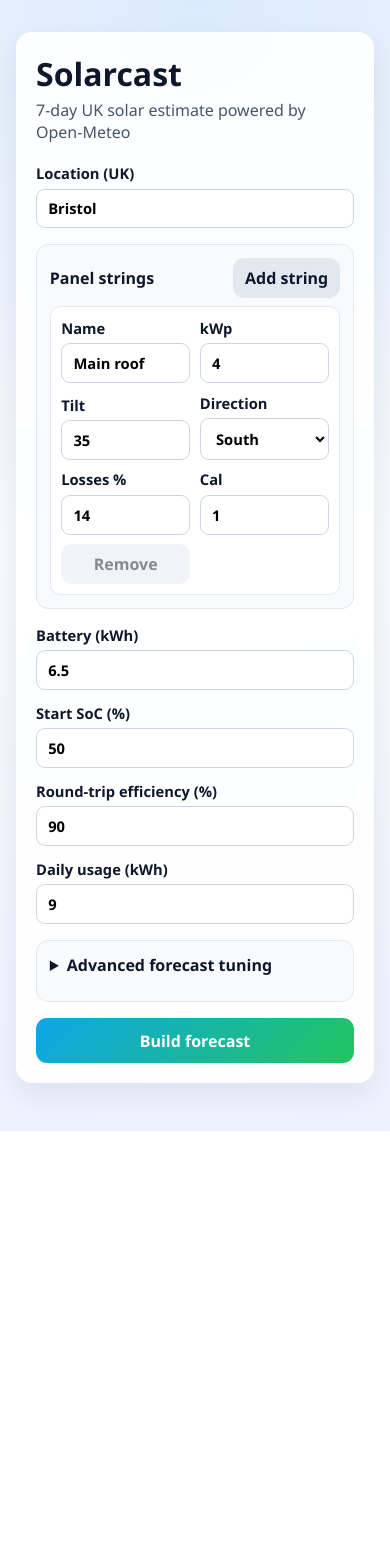
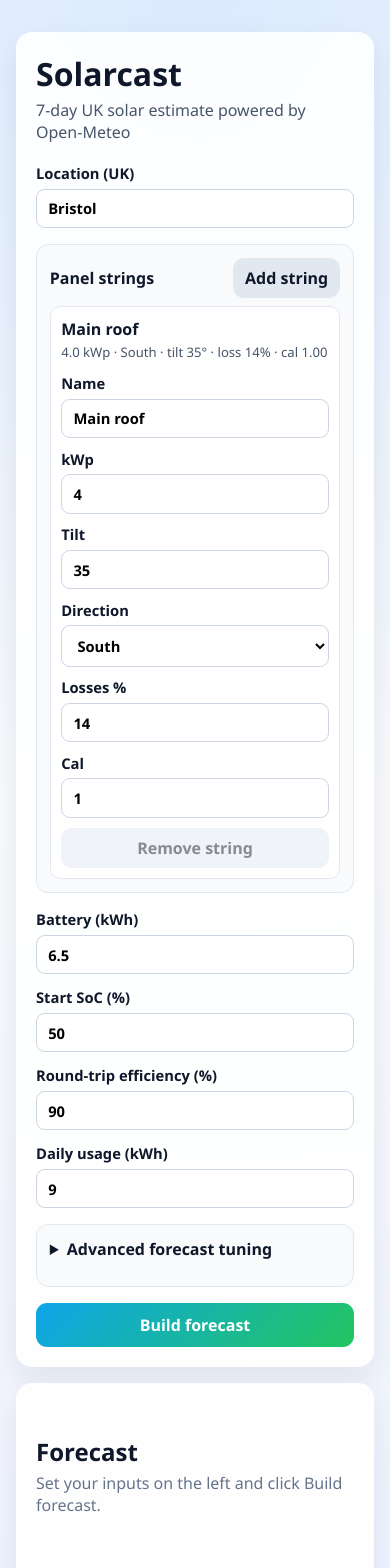
Before and after one commit to alpower/solarcast, a SvelteKit app: page / in a window 390 px wide. Shown: the top 1568 px of the page. Before the commit the page ends 1131 px from the top, so only its background shows below. Built offline with nearby package versions, Linux system fonts and the light colour scheme.

Commit message:
responsive tweaks

```diff
--- a/src/routes/+page.svelte
+++ b/src/routes/+page.svelte
@@ -237,6 +237,11 @@
 		}
 
 		return best;
+	}
+
+	function compassLabelFromAzimuth(azimuth: number) {
+		const key = compassKeyFromAzimuth(azimuth);
+		return compassOptions.find((option) => option.key === key)?.label ?? 'South';
 	}
 
 	onMount(() => {
@@ -597,7 +602,9 @@
 </svelte:head>
 
 <main>
-	<section class="card">
+	<div class="app-layout">
+		<div class="left-col">
+			<section class="card form-card">
 				<h1>Solarcast</h1>
 				<p class="subtitle">7-day UK solar estimate powered by Open-Meteo</p>
 
@@ -619,7 +626,16 @@
 						</div>
 
 						{#each panelStrings as panel (panel.id)}
-					<div class="panel-row">
+							<details class="panel-item" open={panelStrings.length === 1}>
+								<summary>
+									<span class="panel-title">{panel.name || `String ${panel.id}`}</span>
+									<span class="panel-meta">
+										{Number(panel.panelKw || 0).toFixed(1)} kWp · {compassLabelFromAzimuth(panel.azimuth)} ·
+										tilt {Math.round(panel.tilt || 0)}° · loss {Math.round(panel.lossPercent || 0)}% · cal{' '}
+										{Number(panel.calibrationFactor || 1).toFixed(2)}
+									</span>
+								</summary>
+								<div class="panel-fields">
 									<label>
 										Name
 										<input bind:value={panel.name} placeholder={`String ${panel.id}`} />
@@ -654,15 +670,18 @@
 										Cal
 										<input bind:value={panel.calibrationFactor} type="number" min="0.5" max="1.5" step="0.01" />
 									</label>
+								</div>
+								<div class="panel-actions">
 									<button
 										type="button"
 										class="remove"
 										onclick={() => removePanelString(panel.id)}
 										disabled={panelStrings.length <= 1}
 									>
-							Remove
+										Remove string
 									</button>
 								</div>
+							</details>
 						{/each}
 					</div>
 
@@ -731,7 +750,9 @@
 			{#if errorMessage}
 				<p class="error">{errorMessage}</p>
 			{/if}
+		</div>
 
+		<div class="right-col">
 			{#if result}
 				<section class="card results">
 					<h2>{result.placeLabel}</h2>
@@ -864,7 +885,14 @@
 						fixed demand simulation.
 					</p>
 				</section>
+			{:else}
+				<section class="card results placeholder">
+					<h2>Forecast</h2>
+					<p class="meta">Set your inputs on the left and click Build forecast.</p>
+				</section>
 			{/if}
+		</div>
+	</div>
 </main>
 
 <style>
@@ -876,9 +904,20 @@
 	}
 
 	main {
-		max-width: 980px;
+		max-width: 1400px;
 		margin: 0 auto;
 		padding: 2rem 1rem 3rem;
+	}
+
+	.app-layout {
+		display: grid;
+		grid-template-columns: 1fr;
+		gap: 1rem;
+	}
+
+	.left-col,
+	.right-col {
+		min-width: 0;
 	}
 
 	.card {
@@ -948,19 +987,50 @@
 		background: #f8fafc;
 	}
 
-	.panel-row {
-		display: grid;
-		grid-template-columns: 1.25fr repeat(5, minmax(110px, 1fr)) auto;
-		gap: 0.6rem;
-		align-items: end;
-		padding: 0.65rem;
+	.panel-item {
 		border: 1px solid #e2e8f0;
 		border-radius: 0.65rem;
 		background: #fff;
+		padding: 0.65rem;
 	}
 
-	.panel-row + .panel-row {
+	.panel-item + .panel-item {
 		margin-top: 0.6rem;
+	}
+
+	.panel-item summary {
+		list-style: none;
+		cursor: pointer;
+		display: flex;
+		flex-direction: column;
+		gap: 0.2rem;
+	}
+
+	.panel-item summary::-webkit-details-marker {
+		display: none;
+	}
+
+	.panel-title {
+		font-weight: 700;
+		color: #0f172a;
+	}
+
+	.panel-meta {
+		font-size: 0.82rem;
+		color: #475569;
+	}
+
+	.panel-fields {
+		display: grid;
+		grid-template-columns: repeat(auto-fit, minmax(140px, 1fr));
+		gap: 0.65rem;
+		margin-top: 0.75rem;
+	}
+
+	.panel-actions {
+		margin-top: 0.65rem;
+		display: flex;
+		justify-content: flex-end;
 	}
 
 	.grid {
@@ -1020,7 +1090,14 @@
 	}
 
 	.results {
-		margin-top: 1rem;
+		margin-top: 0;
+	}
+
+	.placeholder {
+		min-height: 160px;
+		display: flex;
+		flex-direction: column;
+		justify-content: center;
 	}
 
 	h2 {
@@ -1115,12 +1192,32 @@
 	}
 
 	@media (max-width: 920px) {
-		.panel-row {
+		.panel-fields {
 			grid-template-columns: repeat(2, minmax(120px, 1fr));
 		}
 	}
 
+	@media (min-width: 1100px) {
+		.app-layout {
+			grid-template-columns: minmax(360px, 0.95fr) minmax(0, 1.45fr);
+			align-items: start;
+		}
+
+		.form-card {
+			position: sticky;
+			top: 1rem;
+		}
+	}
+
 	@media (max-width: 720px) {
+		.panel-fields {
+			grid-template-columns: 1fr;
+		}
+
+		.panel-actions .remove {
+			width: 100%;
+		}
+
 		table {
 			font-size: 0.82rem;
 		}
```
Lines whose indentation alone changed are shown as unchanged.
